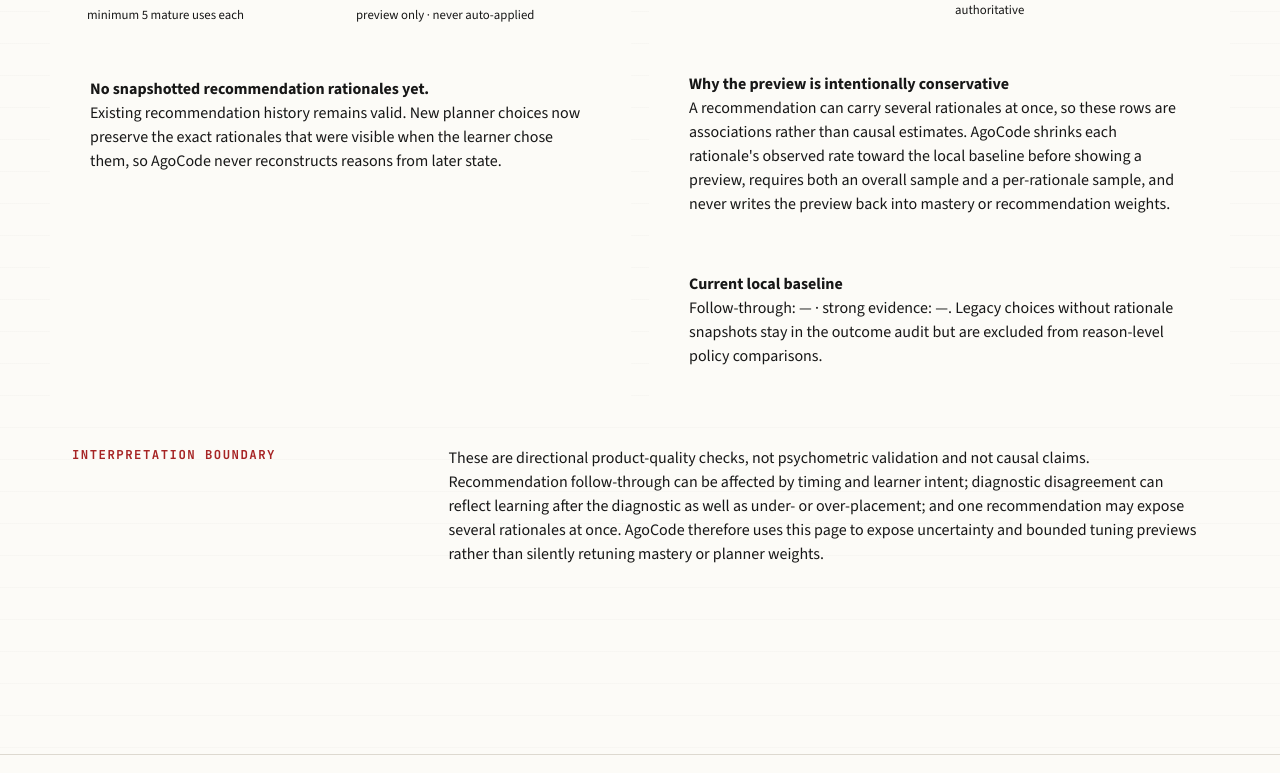
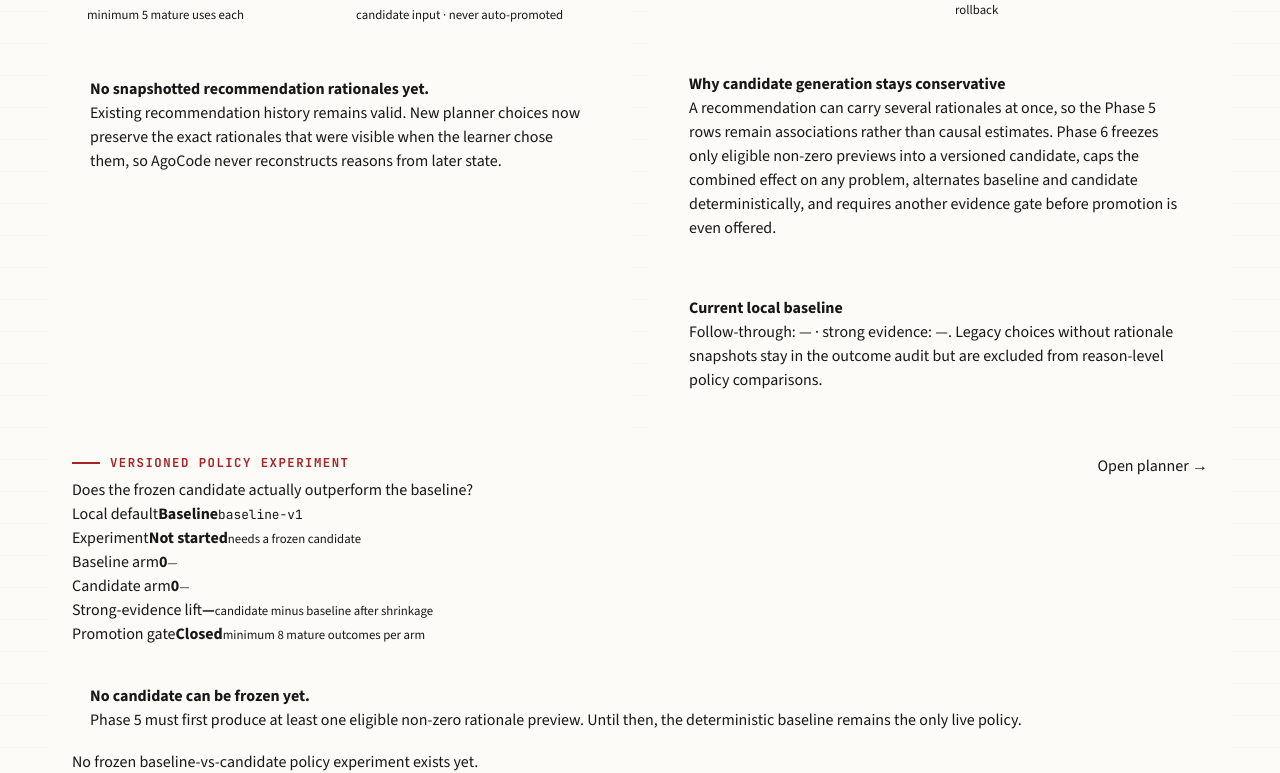
Before and after one commit to anatwork14/agocode, a Next.js app: page /progress in a window 1280 px wide. Shown: the part 8949-9722 px from the top of the page. Built offline with nearby package versions, Linux system fonts and the light colour scheme.

Commit message:
feat: expose local policy experiment controls and evaluation

```diff
--- a/components/progress/LearningSystemAudit.tsx
+++ b/components/progress/LearningSystemAudit.tsx
@@ -6,10 +6,23 @@ import { getCanonicalExercise } from "@/lib/knowledge/all-exercises";
 import { readDiagnosticState } from "@/lib/learning/diagnostic";
 import { readProblemRecognitionHistory } from "@/lib/learning/independence";
 import {
+  BASELINE_RECOMMENDATION_POLICY_ID,
+  buildRecommendationPolicyExperimentEvaluation,
+  pauseRecommendationPolicyExperiment,
+  promoteRecommendationPolicyCandidate,
+  readRecommendationPolicyExperimentState,
+  resumeRecommendationPolicyExperiment,
+  rollbackRecommendationPolicyCandidate,
+  startRecommendationPolicyExperiment,
+  type RecommendationPolicyExperimentEvaluation,
+  type RecommendationPolicyExperimentState,
+} from "@/lib/learning/recommendation-experiment";
+import {
   buildRecommendationPolicyAudit,
   type RecommendationPolicyAudit,
   type RecommendationPolicyStatus,
 } from "@/lib/learning/recommendation-policy";
+import { recommendationReasonLabel, type RecommendationReasonId } from "@/lib/learning/recommendation-rationale";
 import { readRecommendationHistory } from "@/lib/learning/recommendations";
 import { readReasoningAttemptHistory } from "@/lib/learning/reasoning-attempts";
 import {
@@ -25,6 +38,8 @@ type LearningSystemView = {
   recommendations: RecommendationOutcomeAudit;
   diagnostic: DiagnosticCalibrationAudit;
   policy: RecommendationPolicyAudit;
+  experimentState: RecommendationPolicyExperimentState;
+  experiment: RecommendationPolicyExperimentEvaluation;
 };
 
 const recommendationStatusLabels: Record<RecommendationAuditStatus, string> = {
@@ -51,6 +66,13 @@ const policyStatusLabels: Record<RecommendationPolicyStatus, string> = {
   insufficient: "Need more evidence",
 };
 
+const experimentDecisionLabels: Record<RecommendationPolicyExperimentEvaluation["decision"], string> = {
+  insufficient: "Collecting evidence",
+  "candidate-leading": "Candidate leading",
+  inconclusive: "No clear lift",
+  "candidate-trailing": "Candidate trailing",
+};
+
 function collectEvaluation(): LearningSystemView {
   const recommendations = readRecommendationHistory(window.localStorage);
   const reasoningAttempts = readReasoningAttemptHistory(window.localStorage);
@@ -63,6 +85,11 @@ function collectEvaluation(): LearningSystemView {
     recognitionHistory,
     now: Date.now(),
   });
+  const policy = buildRecommendationPolicyAudit({
+    recommendations,
+    outcomes: recommendationAudit,
+  });
+  const experimentState = readRecommendationPolicyExperimentState(window.localStorage);
 
   return {
     recommendations: recommendationAudit,
@@ -70,7 +97,10 @@ function collectEvaluation(): LearningSystemView {
       diagnosticAttempt,
       reasoningAttempts,
     }),
-    policy: buildRecommendationPolicyAudit({
+    policy,
+    experimentState,
+    experiment: buildRecommendationPolicyExperimentEvaluation({
+      state: experimentState,
       recommendations,
       outcomes: recommendationAudit,
     }),
@@ -119,6 +149,9 @@ export function LearningSystemAudit() {
 
   const recommendationRows = useMemo(() => view?.recommendations.outcomes.slice(0, 8) ?? [], [view]);
   const policyRows = useMemo(() => view?.policy.reasons.slice(0, 8) ?? [], [view]);
+  const candidateAdjustments = useMemo(() => (
+    Object.entries(view?.experimentState.candidate?.adjustments ?? {}) as Array<[RecommendationReasonId, -2 | 0 | 2]>
+  ), [view]);
 
   if (!view) {
     return <div className="system-audit-loading">Auditing the local learning system from objective evidence…</div>;
@@ -127,6 +160,47 @@ export function LearningSystemAudit() {
   const recommendation = view.recommendations;
   const diagnostic = view.diagnostic;
   const policy = view.policy;
+  const experimentState = view.experimentState;
+  const experiment = view.experiment;
+  const activeCandidateDefault = Boolean(
+    experimentState.candidate && experimentState.defaultPolicyId === experimentState.candidate.id,
+  );
+  const canStartExperiment = experimentState.defaultPolicyId === BASELINE_RECOMMENDATION_POLICY_ID
+    && experimentState.experiment?.status !== "running"
+    && experimentState.experiment?.status !== "paused"
+    && policy.suggestedChanges > 0;
+
+  function refresh() {
+    setView(collectEvaluation());
+  }
+
+  function startExperiment() {
+    startRecommendationPolicyExperiment(window.localStorage, policy);
+    refresh();
+  }
+
+  function pauseExperiment() {
+    pauseRecommendationPolicyExperiment(window.localStorage);
+    refresh();
+  }
+
+  function resumeExperiment() {
+    resumeRecommendationPolicyExperiment(window.localStorage);
+    refresh();
+  }
+
+  function promoteCandidate() {
+    if (!experiment.promotionEligible) return;
+    if (!window.confirm("Promote this locally tested candidate as the browser's default recommendation policy? You can roll back to the baseline at any time.")) return;
+    promoteRecommendationPolicyCandidate(window.localStorage, experiment);
+    refresh();
+  }
+
+  function rollbackCandidate() {
+    if (!window.confirm("Restore the deterministic baseline recommendation policy in this browser? Experiment history and the frozen candidate will be kept for audit.")) return;
+    rollbackRecommendationPolicyCandidate(window.localStorage);
+    refresh();
+  }
 
   return (
     <section className="system-audit" aria-labelledby="system-audit-title">
@@ -258,7 +332,7 @@ export function LearningSystemAudit() {
             <div><span>Reason snapshots</span><strong>{policy.snapshottedChoices}/{policy.choices}</strong><small>{policy.metadataCoverageRate === undefined ? "no choices yet" : `${policy.metadataCoverageRate}% of recommendation history`}</small></div>
             <div><span>Mature policy sample</span><strong>{policy.matureSnapshottedChoices}</strong><small>minimum {policy.minimumMatureChoices} before tuning preview</small></div>
             <div><span>Eligible rationales</span><strong>{policy.eligibleReasons}</strong><small>minimum {policy.minimumReasonChoices} mature uses each</small></div>
-            <div><span>Suggested changes</span><strong>{policy.suggestedChanges}</strong><small>preview only · never auto-applied</small></div>
+            <div><span>Suggested changes</span><strong>{policy.suggestedChanges}</strong><small>candidate input · never auto-promoted</small></div>
           </div>
 
           {policyRows.length ? (
@@ -292,21 +366,21 @@ export function LearningSystemAudit() {
           <div className="system-audit__panel-heading">
             <div>
               <span className="eyebrow">Policy tuning boundary</span>
-              <h3 id="policy-guardrail-title">Evidence can suggest a change without changing the live planner.</h3>
+              <h3 id="policy-guardrail-title">A preview can become a test candidate, never an automatic new default.</h3>
             </div>
           </div>
 
           <div className="system-audit__diagnostic-summary">
             <div><span>Overall gate</span><strong>{policy.minimumMatureChoices}</strong><small>mature choices with reason snapshots</small></div>
             <div><span>Per-rationale gate</span><strong>{policy.minimumReasonChoices}</strong><small>mature uses before comparison</small></div>
-            <div><span>Maximum preview</span><strong>±2</strong><small>bounded score points only</small></div>
-            <div><span>Live application</span><strong>Off</strong><small>fixed deterministic weights remain authoritative</small></div>
+            <div><span>Maximum preview</span><strong>±2</strong><small>per rationale · candidate total capped</small></div>
+            <div><span>Promotion</span><strong>Explicit</strong><small>requires experiment evidence and keeps rollback</small></div>
           </div>
 
           <div className="system-audit__empty">
-            <strong>Why the preview is intentionally conservative</strong>
+            <strong>Why candidate generation stays conservative</strong>
             <p>
-              A recommendation can carry several rationales at once, so these rows are associations rather than causal estimates. AgoCode shrinks each rationale&apos;s observed rate toward the local baseline before showing a preview, requires both an overall sample and a per-rationale sample, and never writes the preview back into mastery or recommendation weights.
+              A recommendation can carry several rationales at once, so the Phase 5 rows remain associations rather than causal estimates. Phase 6 freezes only eligible non-zero previews into a versioned candidate, caps the combined effect on any problem, alternates baseline and candidate deterministically, and requires another evidence gate before promotion is even offered.
             </p>
           </div>
 
@@ -320,12 +394,90 @@ export function LearningSystemAudit() {
         </article>
       </div>
 
+      <article className="system-audit__panel system-audit__experiment" id="policy-experiment" aria-labelledby="policy-experiment-title">
+        <div className="system-audit__panel-heading">
+          <div>
+            <span className="eyebrow">Versioned policy experiment</span>
+            <h3 id="policy-experiment-title">Does the frozen candidate actually outperform the baseline?</h3>
+          </div>
+          <Link href="/practice/next">Open planner →</Link>
+        </div>
+
+        <div className="system-audit__experiment-metrics">
+          <div>
+            <span>Local default</span>
+            <strong>{activeCandidateDefault ? "Candidate" : "Baseline"}</strong>
+            <small className="mono">{experimentState.defaultPolicyId}</small>
+          </div>
+          <div>
+            <span>Experiment</span>
+            <strong>{experimentState.experiment?.status ?? "Not started"}</strong>
+            <small>{experiment.available ? experimentDecisionLabels[experiment.decision] : "needs a frozen candidate"}</small>
+          </div>
+          <div>
+            <span>Baseline arm</span>
+            <strong>{experiment.baseline.matureChoices}</strong>
+            <small>{experiment.baseline.smoothedStrongEvidenceRate === undefined ? "—" : `${experiment.baseline.smoothedStrongEvidenceRate}% shrunk strong evidence`}</small>
+          </div>
+          <div>
+            <span>Candidate arm</span>
+            <strong>{experiment.candidate.matureChoices}</strong>
+            <small>{experiment.candidate.smoothedStrongEvidenceRate === undefined ? "—" : `${experiment.candidate.smoothedStrongEvidenceRate}% shrunk strong evidence`}</small>
+          </div>
+          <div>
+            <span>Strong-evidence lift</span>
+            <strong>{experiment.strongEvidenceLift === undefined ? "—" : `${formatDelta(experiment.strongEvidenceLift)} pts`}</strong>
+            <small>candidate minus baseline after shrinkage</small>
+          </div>
+          <div>
+            <span>Promotion gate</span>
+            <strong>{experiment.promotionEligible ? "Eligible" : "Closed"}</strong>
+            <small>minimum {experiment.minimumPerVariant} mature outcomes per arm</small>
+          </div>
+        </div>
+
+        {candidateAdjustments.length ? (
+          <div className="system-audit__candidate">
+            <div>
+              <span className="eyebrow">Frozen candidate {experimentState.candidate?.id}</span>
+              <strong>{candidateAdjustments.length} bounded rationale adjustment{candidateAdjustments.length === 1 ? "" : "s"}</strong>
+              <small>Created {formatDate(experimentState.candidate?.createdAt)} · baseline {experimentState.candidate?.baselinePolicyId}</small>
+            </div>
+            <div className="system-audit__candidate-adjustments">
+              {candidateAdjustments.map(([reasonId, delta]) => (
+                <span key={reasonId}><strong>{formatDelta(delta)}</strong> {recommendationReasonLabel(reasonId)}</span>
+              ))}
+            </div>
+          </div>
+        ) : (
+          <div className="system-audit__empty">
+            <strong>No candidate can be frozen yet.</strong>
+            <p>Phase 5 must first produce at least one eligible non-zero rationale preview. Until then, the deterministic baseline remains the only live policy.</p>
+          </div>
+        )}
+
+        <div className="system-audit__experiment-note">
+          <p>{experiment.explanation}</p>
+          {experiment.followThroughLift !== undefined
+            ? <span>Follow-through lift: {formatDelta(experiment.followThroughLift)} pts · strong-evidence lift: {formatDelta(experiment.strongEvidenceLift ?? 0)} pts.</span>
+            : null}
+        </div>
+
+        <div className="system-audit__actions">
+          {canStartExperiment ? <button className="button button--primary" type="button" onClick={startExperiment}>Freeze candidate & start experiment</button> : null}
+          {experimentState.experiment?.status === "running" ? <button className="button" type="button" onClick={pauseExperiment}>Pause experiment</button> : null}
+          {experimentState.experiment?.status === "paused" ? <button className="button button--primary" type="button" onClick={resumeExperiment}>Resume experiment</button> : null}
+          {experiment.promotionEligible ? <button className="button button--primary" type="button" onClick={promoteCandidate}>Promote tested candidate locally</button> : null}
+          {activeCandidateDefault ? <button className="button" type="button" onClick={rollbackCandidate}>Rollback to baseline</button> : null}
+        </div>
+      </article>
+
       <div className="system-audit__boundary">
         <span className="eyebrow">Interpretation boundary</span>
         <p>
           These are directional product-quality checks, not psychometric validation and not causal claims. Recommendation follow-through can be affected by timing and learner intent;
           diagnostic disagreement can reflect learning after the diagnostic as well as under- or over-placement; and one recommendation may expose several rationales at once.
-          AgoCode therefore uses this page to expose uncertainty and bounded tuning previews rather than silently retuning mastery or planner weights.
+          AgoCode therefore separates association audit, frozen candidate testing, explicit promotion, and rollback instead of silently retuning mastery or planner weights.
         </p>
       </div>
     </section>
```
